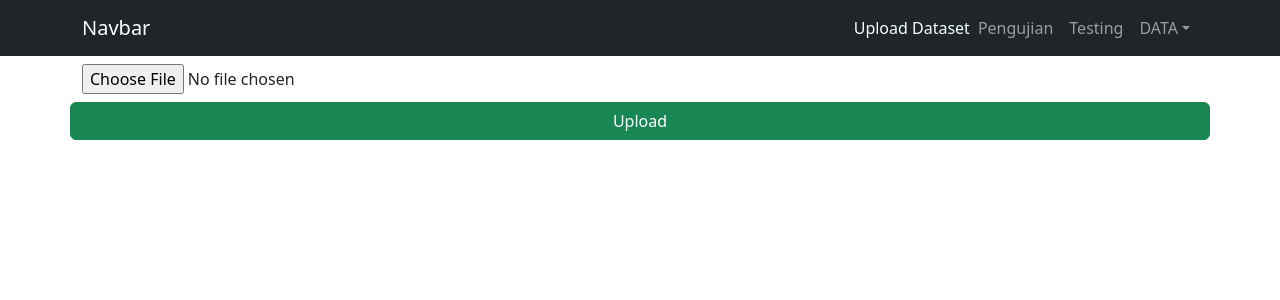
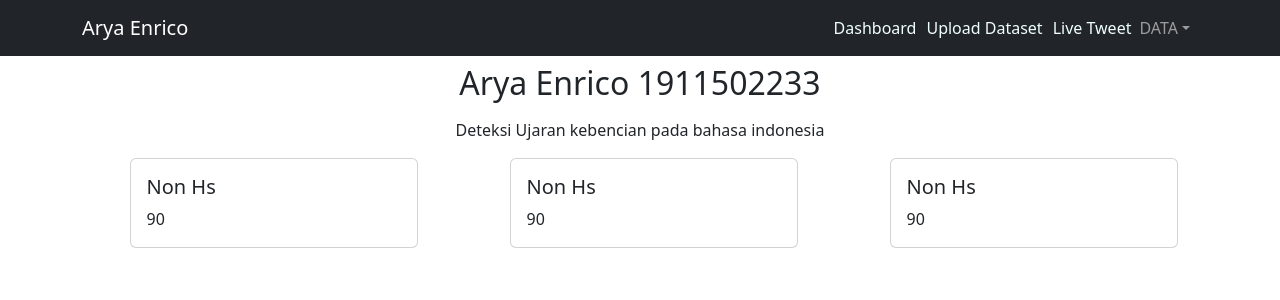
Before and after one commit to aryaenrico/fe-hate-speech-detection, a React (Vite) app: page / in a window 1280 px wide. Shown: the top 300 px of the page. Built offline with nearby package versions, Linux system fonts and the light colour scheme.

Commit message:
refactor tampilan v1

```diff
--- a/src/App.jsx
+++ b/src/App.jsx
@@ -1,5 +1,5 @@
 
-import { FileUploader,NavigationBar } from './component';
+import { NavigationBar,Dashboard } from './component';
 
 
 function App() {
@@ -8,7 +8,8 @@ function App() {
   return (
     <>
     <NavigationBar/>
-    <FileUploader></FileUploader>
+    <Dashboard></Dashboard>
+    {/* <FileUploader></FileUploader> */}
     </>
   )
 }
--- /dev/null
+++ b/src/component/dashboard/index.jsx
@@ -0,0 +1,55 @@
+import { useState } from "react";
+
+import axios from "axios";
+import { Row, Col, Container, Card } from "react-bootstrap";
+
+function Dashboard() {
+  //const [data, setData] = useState([]);
+  return (
+    <>
+      <Container>
+        <Row className="justify-content-center">
+
+          <h2 className="text-center mt-2">Arya Enrico 1911502233</h2>
+          <p className="text-center mt-2">Deteksi Ujaran kebencian pada bahasa indonesia</p>
+
+
+
+        </Row>
+        <Row className="d-flex justify-content-around">
+          <Col lg={3}>
+            <Card style={{ width: "18rem" }}>
+              <Card.Body>
+                <Card.Title>Non Hs</Card.Title>
+                <Card.Text>
+                 90
+                </Card.Text>
+              </Card.Body>
+            </Card>
+          </Col>
+          <Col lg={3}>
+          <Card style={{ width: "18rem" }}>
+              <Card.Body>
+                <Card.Title>Non Hs</Card.Title>
+                <Card.Text>
+                 90
+                </Card.Text>
+              </Card.Body>
+            </Card>
+          </Col>
+          <Col lg={3}>
+          <Card style={{ width: "18rem" }}>
+              <Card.Body>
+                <Card.Title>Non Hs</Card.Title>
+                <Card.Text>
+                 90
+                </Card.Text>
+              </Card.Body>
+            </Card>
+          </Col>
+        </Row>
+      </Container>
+    </>
+  );
+}
+export { Dashboard };
--- a/src/component/dataTesting/index.jsx
+++ b/src/component/dataTesting/index.jsx
@@ -3,6 +3,7 @@ import { NavigationBar } from "../navbar";
 import axios from "axios";
 import { Form, Button, Row, Col, Container, Table } from "react-bootstrap";
 import Style from "./dataTesting.module.css";
+import pic from "./img/tahapan.png";
 
 
 function TestingData() {
@@ -71,7 +72,74 @@ function TestingData() {
           <div></div>
         ) : (
           <div>
-            <h2 className="mt-2"> Nilai term kata pada masing-masing kelas</h2>
+
+            <h2>langkah-langkah</h2>
+            <img src={pic} alt="tahapan naive bayes" />
+            <h2 className="mt-5">Contoh mengunakan kelas non hs </h2>
+            <h2 className="mt-3"> Perhitugan Nilai TF dan IDF term kata </h2>
+            <Table striped bordered hover className="mt-2">
+              <thead>
+                <tr>
+                <th>Kata</th>
+                <th>DOC 1</th>
+                <th>DOC 2</th>
+                <th>IDF</th>
+                </tr>
+              </thead>
+              <tbody>
+                <tr>
+                  <td>{dataTestingResult.feature[0]}</td>
+                  <td>{dataTestingResult.tf1}</td>
+                  <td>{dataTestingResult.tf2}</td>
+                  <td>{dataTestingResult.idf}</td>
+                </tr>
+              </tbody>
+            </Table>
+
+            <h2 className="mt-3"> Perhitugan Nilai TF-IDF dan bobot term kata (contoh pada kelas non hs )</h2>
+            <Table striped bordered hover className="mt-2">
+              <thead>
+                <tr>
+                <th>Kata</th>
+                <th>TF-IDF</th>
+                <th>TF-IDF2</th>
+                <th>W</th>
+                </tr>
+              </thead>
+              <tbody>
+                <tr>
+                  <td>{dataTestingResult.feature[0]}</td>
+                  <td>{dataTestingResult.tfdf1}</td>
+                  <td>{dataTestingResult.tfdf2}</td>
+                  <td>{dataTestingResult.sum}</td>
+                </tr>
+              </tbody>
+            </Table>
+
+
+            <h2 className="mt-4">Nilai Probabilitas Setiap kelas</h2>
+            <Table striped bordered hover className="mt-2">
+              <thead>
+                <tr>
+                  <th>Kelas</th>
+                  <th>Non hs</th>
+                  <th>Penghinaan</th>
+                  <th>Provokasi</th>
+                </tr>
+              </thead>
+              <tbody>
+                <tr>
+                  <td>nilai</td>
+                  <td>{dataTestingResult.probPositif}</td>
+                  <td>{dataTestingResult.probPenghinaan}</td>
+                  <td>{dataTestingResult.probProvokasi}</td>
+                </tr>
+
+              </tbody>
+            </Table>
+
+
+            <h2 className="mt-4"> Nilai term kata pada masing-masing kelas</h2>
             <Table striped bordered hover className="mt-2">
               <thead>
                 <tr>
@@ -109,26 +177,7 @@ function TestingData() {
             </Table>
 
 
-            <h2>Nilai Probabilitas Setiap kelas</h2>
-            <Table striped bordered hover className="mt-2">
-              <thead>
-                <tr>
-                  <th>Kelas</th>
-                  <th>Non hs</th>
-                  <th>Penghinaan</th>
-                  <th>Provokasi</th>
-                </tr>
-              </thead>
-              <tbody>
-                <tr>
-                  <td>nilai</td>
-                  <td>{dataTestingResult.probPositif}</td>
-                  <td>{dataTestingResult.probPenghinaan}</td>
-                  <td>{dataTestingResult.probProvokasi}</td>
-                </tr>
 
-              </tbody>
-            </Table>
 
             <h2>Nilai Total term kata pada masing-masing kelas</h2>
             <Table striped bordered hover className="mt-2">
--- a/src/component/dataTestingExcel/index.jsx
+++ b/src/component/dataTestingExcel/index.jsx
@@ -51,7 +51,7 @@ function TestingExcel() {
         <Row className={style}>
           <input type="file" onChange={handleFileInputChange} className="mt-2 mb-2"/>
           <Button variant="success" onClick={handleUploadClick}>
-            Upload
+            Upload Data testing
           </Button>
           </Row>
         </Container>
@@ -61,24 +61,26 @@ function TestingExcel() {
         <Table striped bordered hover border={1} className="mt-2">
         <thead>
           <tr>
+            <th>No</th>
             <th>Data Asli</th>
+            <th>Data Clean</th>
             <th>Klasifikasi</th>
 						<th>Non hs</th>
 						<th>Penghinaan</th>
 						<th>Provokasi</th>
-						<th>Ancaman Kekerasan</th>
           </tr>
         </thead>
         <tbody>
 				{resultDataTest.dataAsli.map((item,index) => (
           // eslint-disable-next-line react/jsx-key
           <tr>
+            <td>{index+1}</td>
             <td>{item.tweet}</td>
+            <td>{resultDataTest.dataClean[index].tweet}</td>
             <td>{resultDataTest.klasifikasi[index]}</td>
             <td>{resultDataTest.perhitungan[index][0]}</td>
 						<td>{resultDataTest.perhitungan[index][1]}</td>
 						<td>{resultDataTest.perhitungan[index][2]}</td>
-						<td>{resultDataTest.perhitungan[index][3]}</td>
           </tr>
         ))}
         </tbody>
--- a/src/component/index.jsx
+++ b/src/component/index.jsx
@@ -1,3 +1,4 @@
 export {FileUploader,} from './upload'
 export{Clasificattion} from './klasifikasi/index';
 export {NavigationBar} from './navbar';
+export {Dashboard} from './dashboard';
--- a/src/component/liveTweet/index.jsx
+++ b/src/component/liveTweet/index.jsx
@@ -63,23 +63,24 @@ function LiveTweet() {
         <div></div>
       ) : (
         <>
-          <p className="mt-2 mb-2 text-center">Hasil Data Testing</p>
+          <p className="mt-2 mb-2 text-center">Hasil Klasifikasi Live Tweet</p>
           <Table striped bordered hover border={1} className="mt-2">
             <thead>
               <tr>
+                <th>No</th>
                 <th>Data Asli</th>
                 <th>Data Clean</th>
                 <th>Klasifikasi</th>
                 <th>Non hs</th>
                 <th>Penghinaan</th>
                 <th>Provokasi</th>
-                <th>Ancaman Kekerasan</th>
               </tr>
             </thead>
             <tbody>
               {liveTweetResult.dataAsli.map((item, index) => (
                 // eslint-disable-next-line react/jsx-key
                 <tr>
+                  <td>{index+1}</td>
                   <td>{item.tweet}</td>
                   <td>{liveTweetResult.dataclean[index].tweet}</td>
                   <td>{liveTweetResult.klasifikasi[index]}</td>
--- a/src/component/navbar/index.jsx
+++ b/src/component/navbar/index.jsx
@@ -10,12 +10,11 @@ function NavigationBar() {
     <>
       <Navbar bg="dark" variant="dark">
         <Container>
-          <Navbar.Brand href="#home">Navbar</Navbar.Brand>
+          <Navbar.Brand href="#home">Arya Enrico</Navbar.Brand>
           <Nav className="ms-auto">
-
-            <Link to={`/`} className={Style.text}>Upload Dataset</Link>
-            <Nav.Link href="pengujian">Pengujian</Nav.Link>
-            <Nav.Link href="#pricing">Testing</Nav.Link>
+            <Link to={`/`} className={Style.text}>Dashboard</Link>
+            <Link to={`/upload`} className={Style.text}>Upload Dataset</Link>
+            <Link to={`/tweets`} className={Style.text}>Live Tweet</Link>
             <NavDropdown title="DATA" id="nav-dropdown" className={Style.textDrop}>
             <NavDropdown.Item > <Link to={`/testing`} className={Style.text2}>Data Test</Link></NavDropdown.Item>
             <NavDropdown.Item > <Link to={`/dataset`} className={Style.text2}>Add Dataset</Link></NavDropdown.Item>
--- a/src/component/navbar/navbar.module.css
+++ b/src/component/navbar/navbar.module.css
@@ -2,6 +2,7 @@
   text-decoration: none;
   color: azure;
   margin-top: 8px;
+  margin-left: 10px;
 }
 .textDrop {
                     text-decoration: none;
--- a/src/component/upload/index.jsx
+++ b/src/component/upload/index.jsx
@@ -1,5 +1,6 @@
 import { useState } from "react";
 import axios from "axios";
+import { NavigationBar } from "../navbar";
 import { Table, Button, Container,Row } from "react-bootstrap";
 // import Style from "./upload.module.css";
 
@@ -73,12 +74,12 @@ function FileUploader() {
 
   return (
     <>
-
+      <NavigationBar></NavigationBar>
         <Container>
         <Row className={style}>
           <input type="file" onChange={handleFileInputChange} className="mt-2 mb-2"/>
           <Button variant="success" onClick={handleUploadClick}>
-            Upload
+            Upload Dataset
           </Button>
           </Row>
         </Container>
--- a/src/main.jsx
+++ b/src/main.jsx
@@ -7,6 +7,7 @@ import { TestingData } from './component/dataTesting/index.jsx'
 import { createBrowserRouter,RouterProvider } from 'react-router-dom'
 import { ErrorPage } from './component/errorPage/index.jsx'
 import { LiveTweet } from './component/liveTweet/index.jsx'
+import {FileUploader} from './component/upload/index.jsx'
 import "bootstrap/dist/css/bootstrap.min.css";
 import "bootstrap/dist/js/bootstrap.bundle.min";
 import store from './app/store.js';
@@ -36,6 +37,10 @@ const router = createBrowserRouter([
   },{
     path:"/tweets",
     element:<LiveTweet/>
+  },
+  {
+    path:"/upload",
+    element:<FileUploader/>
   }
 ])
 
```
Also changed, not shown: src/component/dataTesting/img/tahapan.png (added), src/component/dataTesting/img/ways.png (added).
